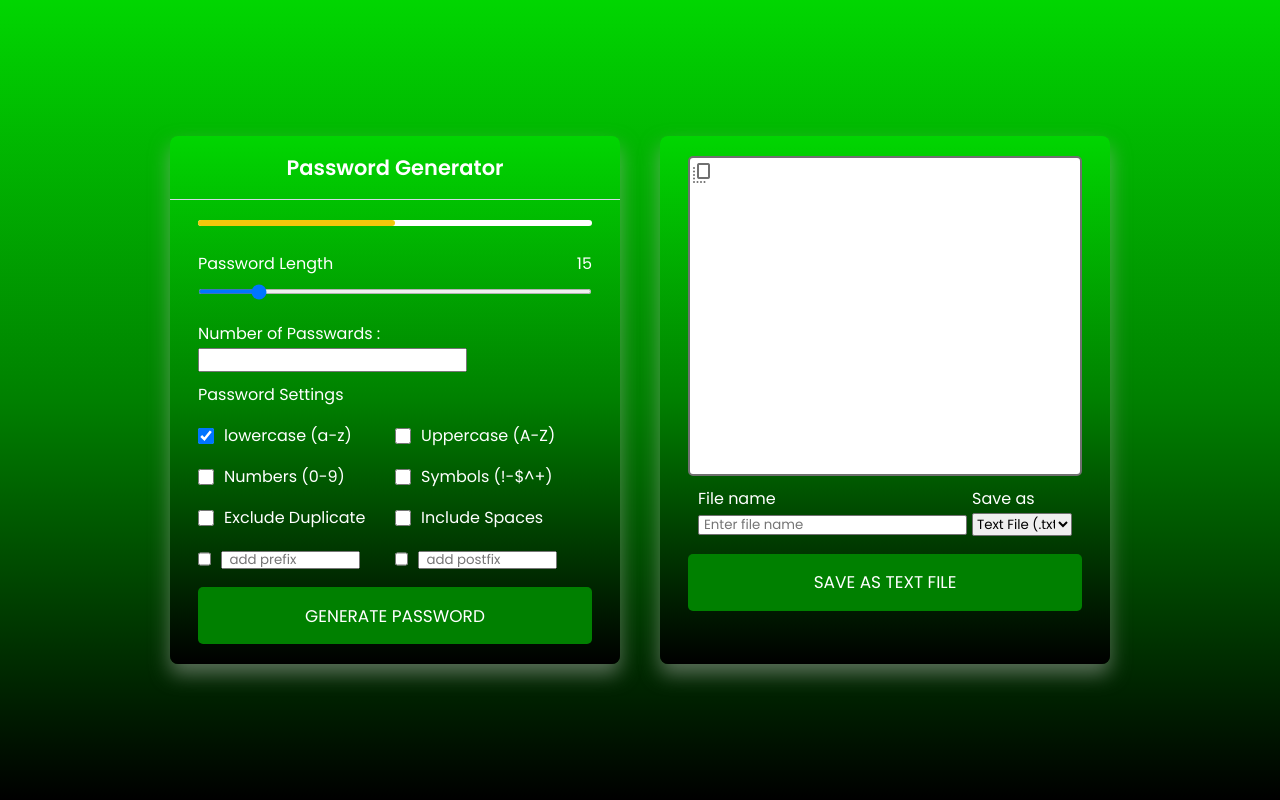
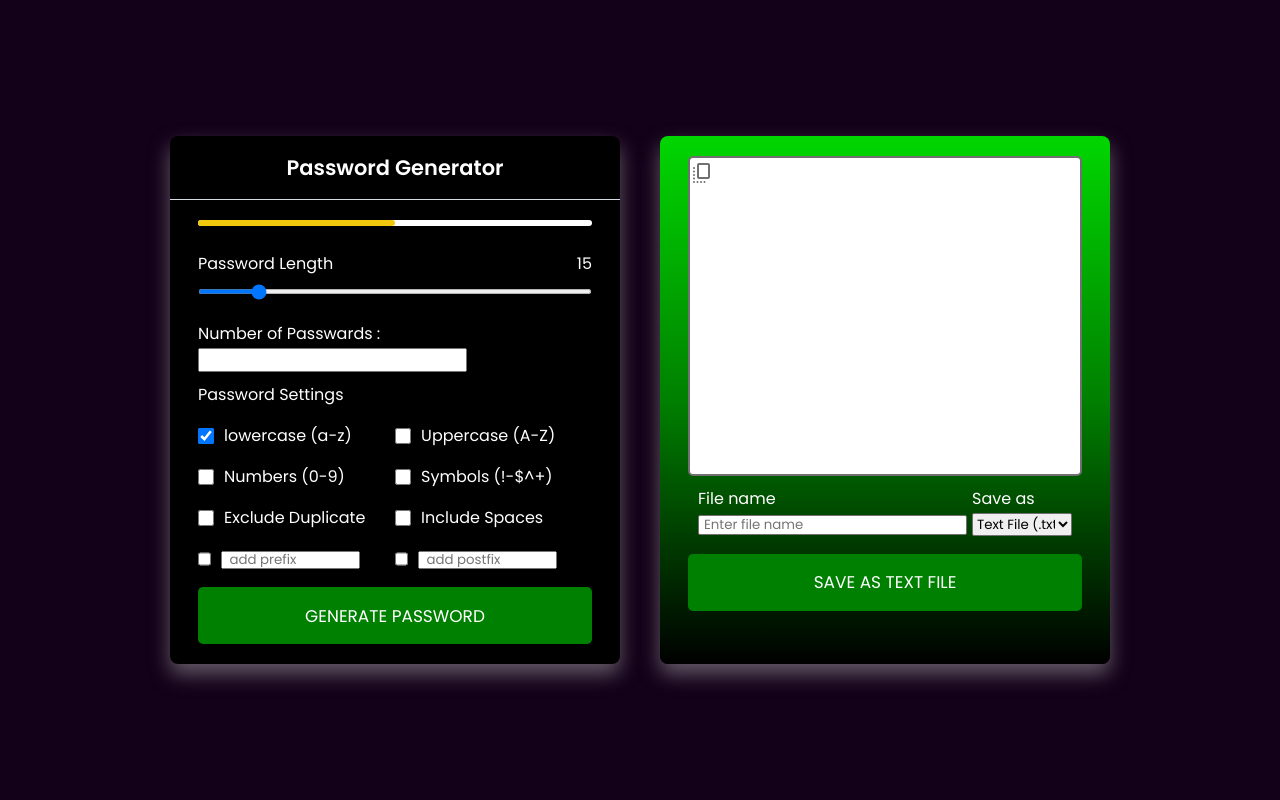
Before and after one commit to smmuser96/Random-Password-Generator, a plain HTML site: page index.html in a window 1280 px wide. Drawn offline with nearby package versions, Linux system fonts and the light colour scheme.

Commit message:
Update style.css

```diff
--- a/style.css
+++ b/style.css
@@ -11,7 +11,7 @@ body{
   align-items: center;
   justify-content: center;
   min-height: 100vh;
-  background: linear-gradient(rgb(1, 214, 1), green, black);
+  background: #130119;
 }
 
 .flex-box{
@@ -28,7 +28,7 @@ body{
   border-radius: 8px;
   box-shadow: 0 10px 20px rgb(179, 178, 178,0.5);
   margin: 20px 20px;
-  background: linear-gradient(rgb(1, 214, 1), green, black);
+  background: black;
 
 }
 
```
